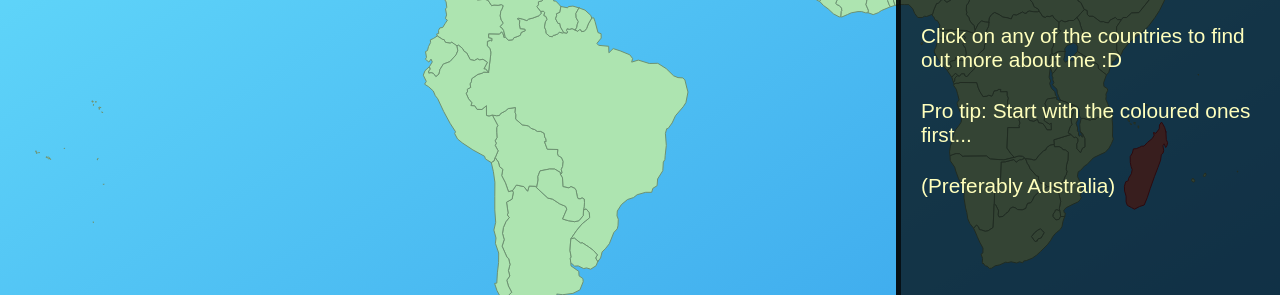
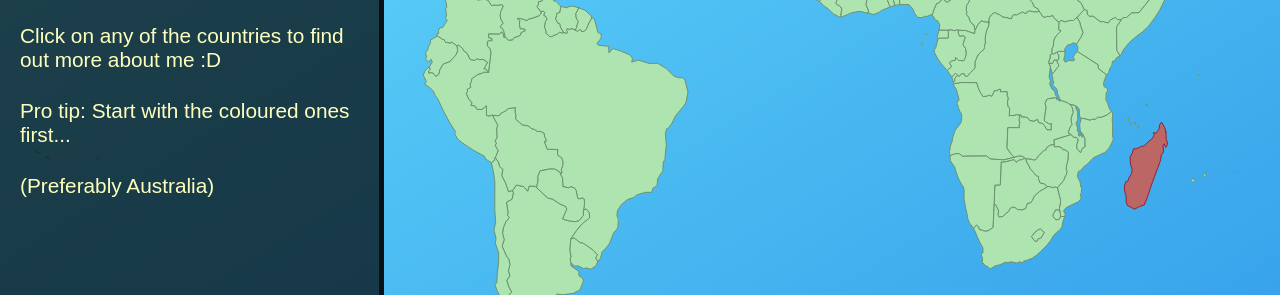
Before and after one commit to Scrasms/about-me, a plain HTML site: page index.html in a window 1280 px wide. Shown: the part 505-800 px from the top of the page. Drawn offline with Linux system fonts and the light colour scheme; a web font is replaced by a local one.

Commit message:
moved sidebar to the left side and added hover effect to close button

```diff
--- a/index-style.css
+++ b/index-style.css
@@ -45,7 +45,7 @@ p {
 
 .container {
     display: flex;
-    justify-content: flex-end;
+    justify-content: flex-start;
     align-items: flex-end;
     height: 100vh;
 }
@@ -57,8 +57,8 @@ p {
     min-height: 350px;
     position: absolute;
     border: 5px solid rgba(0, 0, 0, 0.7);
-    border-top-left-radius: 50px;
-    border-right: none;
+    border-top-right-radius: 50px;
+    border-left: none;
     border-bottom: none;
     padding: 20px;
     color: rgb(255, 255, 188);
@@ -95,6 +95,10 @@ p {
     float: right;
 }
 
+#close:hover {
+    background-color: rgba(255, 40, 40, 0.45);
+}
+
 @keyframes rainbow-cycle {
     0%, 100% { color: rgb(127, 161, 255); }
     10% { color: rgb(86, 170, 219); }
```
